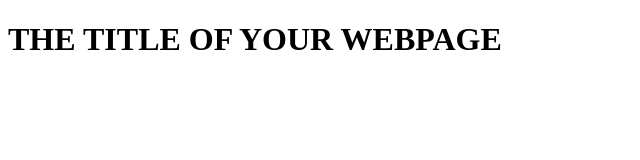
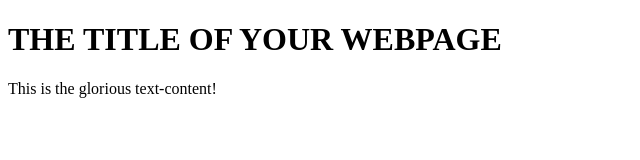
Before and after one commit to nguyenjessev/dom-manipulation, a plain HTML site: page index.html in a window 1280 px wide. Shown: the whole page, without its empty margins (0-640 px from the left). Drawn offline with Linux system fonts and the light colour scheme.

Commit message:
Add javascript

```diff
--- a/index.html
+++ b/index.html
@@ -5,5 +5,15 @@
             THE TITLE OF YOUR WEBPAGE
         </h1>
         <div id="container"></div>
+
+        <script>
+            const container = document.querySelector('#container');
+
+            const content = document.createElement('div');
+            content.classList.add('content');
+            content.textContent = 'This is the glorious text-content!';
+
+            container.appendChild(content);
+        </script>
     </body>
 </html>
```
